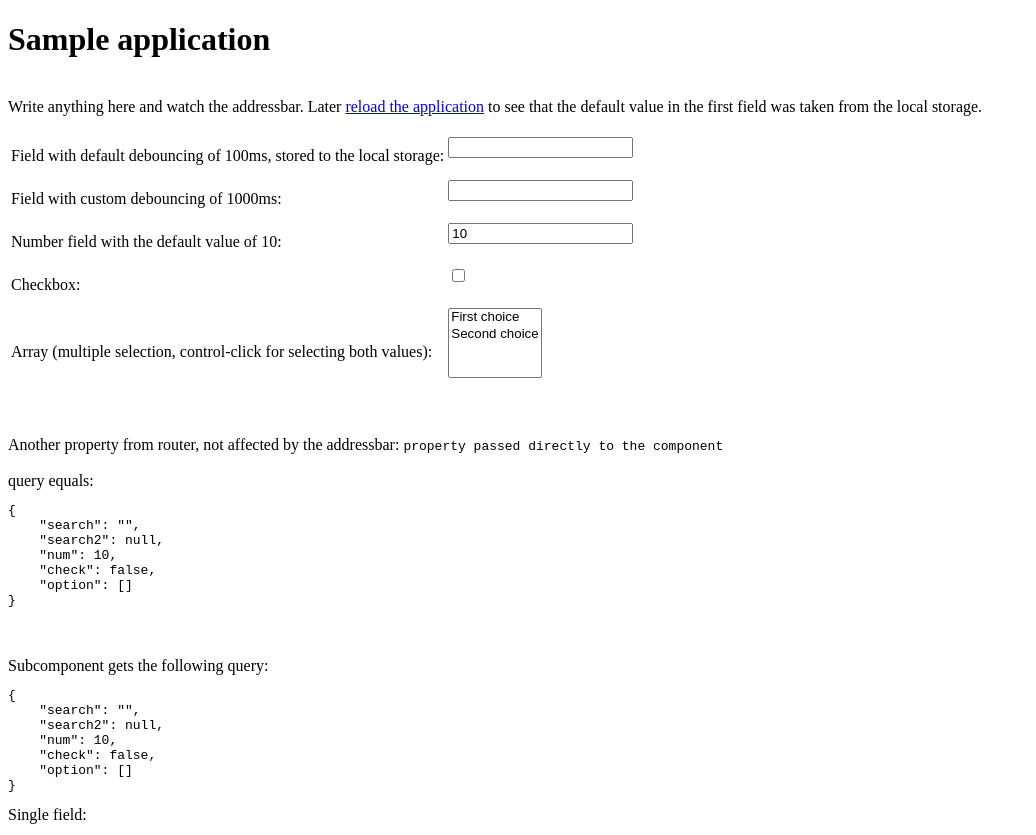
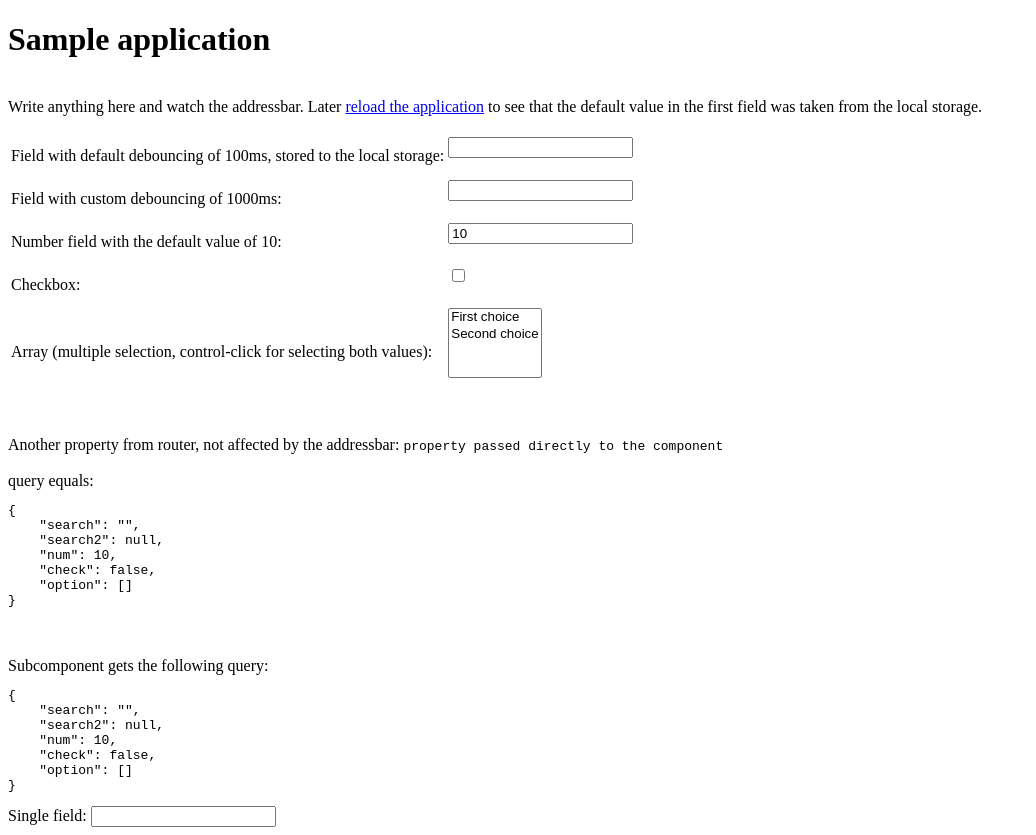
Before and after one commit to oarepo/vue-query-synchronizer, a Vue app: page / in a window 1280 px wide. Shown: the whole page, without its empty margins (0-1036 px from the left). Built offline with nearby package versions, Linux system fonts and the light colour scheme.

Commit message:
edit in subcomponent

```diff
--- a/src/Subcomponent.vue
+++ b/src/Subcomponent.vue
@@ -3,6 +3,7 @@
     Subcomponent gets the following query:
     <pre>{{stringifiedQuery}}</pre>
     Single field: {{ query.search }}
+    <input v-model="query.search">
 </div>
 </template>
 
```
